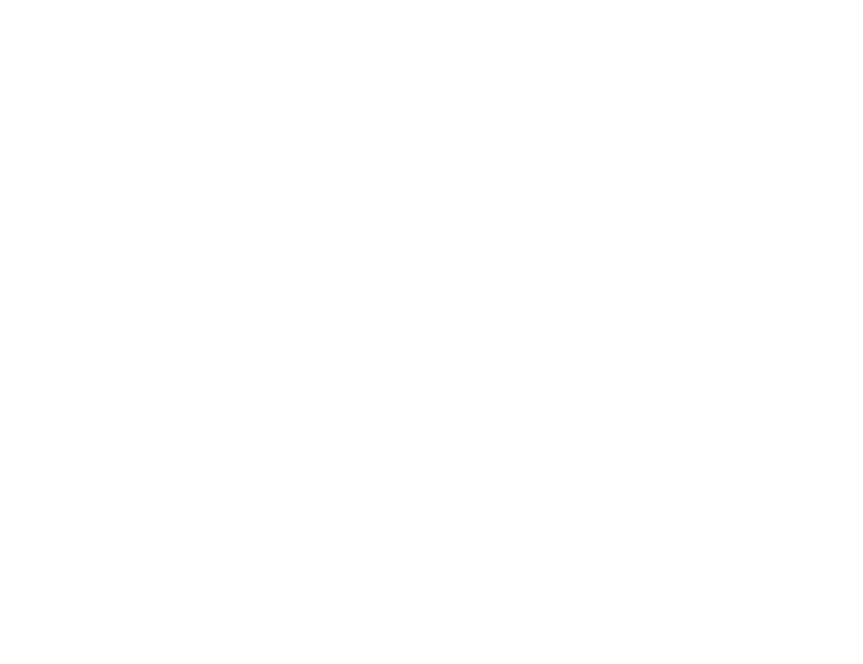
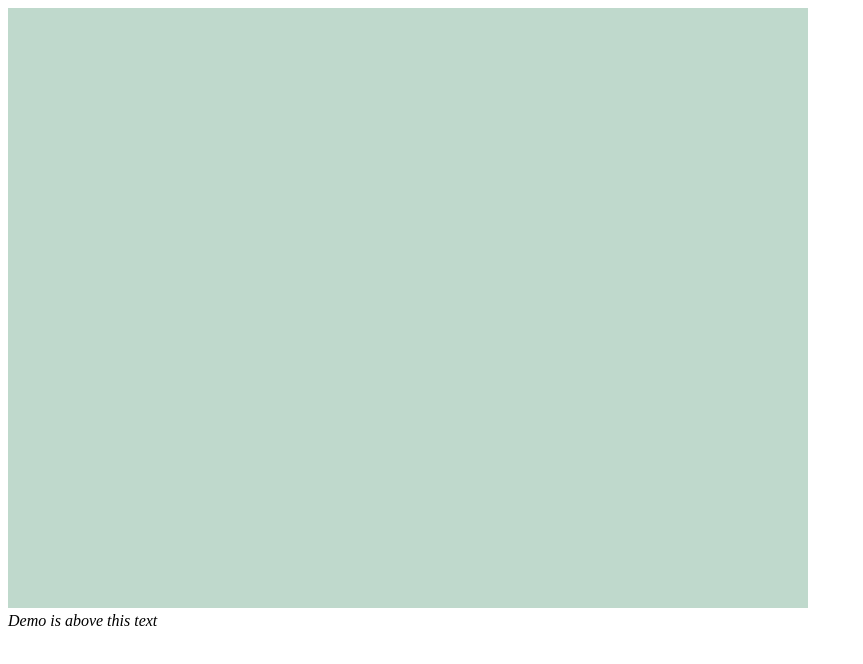
Before and after one commit to morganfula/simple-triangle, a plain HTML site: page index.html in a window 1280 px wide. Shown: the whole page, without its empty margins (0-863 px from the left). Drawn offline with Linux system fonts and the light colour scheme.

Commit message:
setup graphic card porgram

```diff
--- /dev/null
+++ b/app.js
@@ -0,0 +1,77 @@
+const vertexShaderText = [
+  'precision mediump float;',
+  '',
+  'attribute vec2 vertPosition;',
+  '',
+  'void main()',
+  '{',
+  '   gl_Position = vec4(vertPosition, 0.0, 1.0);',
+  '}'
+].join('\n');
+
+const fragmentShaderText = [
+  'precision mediump float;',
+  '',
+  'void main()',
+  '{',
+  '   gl_FragColor = vec4(1.0, 0.0, 0.0, 1.0);',
+  '}'
+].join('\n');
+
+const initDemo = function () {
+  console.log('this is working');
+
+  const canvas = document.getElementById('game-surface');
+  const gl = canvas.getContext('webgl');
+
+  if (!gl) {
+    console.log('WebGL not supported, falling back on experimental')
+    gl = canvas.getContext('experimental-webgl'); // for IE
+  }
+
+  if (!gl) {
+    alert('your browser does not support WebGL');
+  }
+
+  gl.clearColor(0.75, 0.85, 0.8, 1.0); // Setting color (RGB)
+  gl.clear(gl.COLOR_BUFFER_BIT | gl.DEPTH_BUFFER_BIT); // render
+
+  const vertexShader = gl.createShader(gl.VERTEX_SHADER);
+  const fragmentShader = gl.createShader(gl.FRAGMENT_SHADER);
+
+  gl.shaderSource(vertexShader, vertexShaderText);
+  gl.shaderSource(fragmentShader, fragmentShaderText);
+
+  gl.compileShader(vertexShader);
+  if (!gl.getShaderParameter(vertexShader, gl.COMPILE_STATUS)) {
+    console.error('ERROR compiling vertex shader!', gl.getShaderInfoLog(vertexShader));
+    return;
+  }
+
+  gl.compileShader(fragmentShader);
+  if (!gl.getShaderParameter(fragmentShader, gl.COMPILE_STATUS)) {
+    console.error('ERROR compiling fragment shader!', gl.getShaderInfoLog(fragmentShader));
+    return;
+  }
+
+  const program = gl.createProgram();
+  gl.attachShader(program, vertexShader);
+  gl.attachShader(program, fragmentShader);
+  gl.linkProgram(program);
+  if (!gl.getProgramParameter(program, gl.LINK_STATUS)) {
+    console.error('ERROR linking program!', gl.getProgramInfoLog(program));
+    return;
+  }
+  gl.validateProgram(program);
+  if (!gl.getProgramParameter(program, gl.VALIDATE_STATUS)) {
+    console.error('ERROR validating program!', gl.getProgramInfoLog(program));
+    return;
+  }
+
+
+
+
+  // canvas.width = window.innerWidth;
+  // canvas.height = window.innerHeight;
+  // gl.viewport(0, 0, window.innerHeight, window.innerWidth);
+};
--- a/index.html
+++ b/index.html
@@ -7,8 +7,11 @@
   <title>WebGL - Simple Triangle</title>
 </head>
 
-<body>
-
+<body onload="initDemo();">
+  <canvas id="game-surface" width="800" height="600"></canvas>
+  <br>
+  <i>Demo is above this text</i>
+  <script src="app.js"></script>
 </body>
 
 </html>
```
